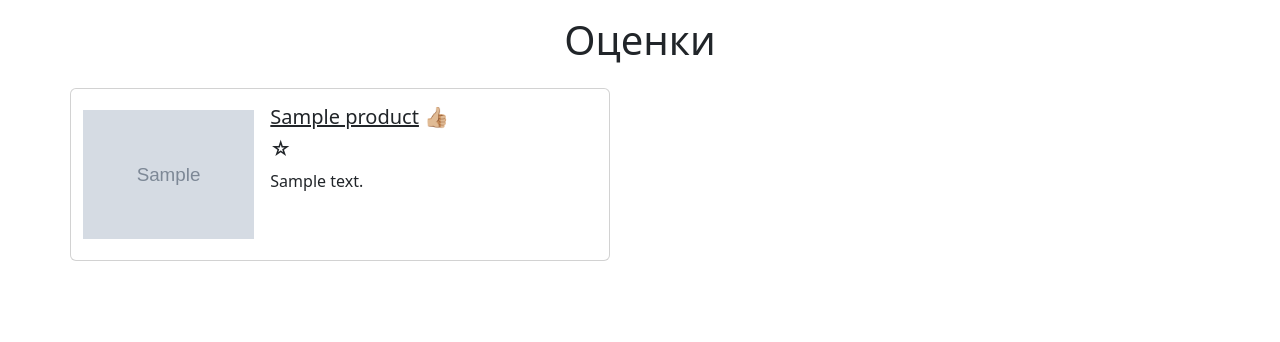
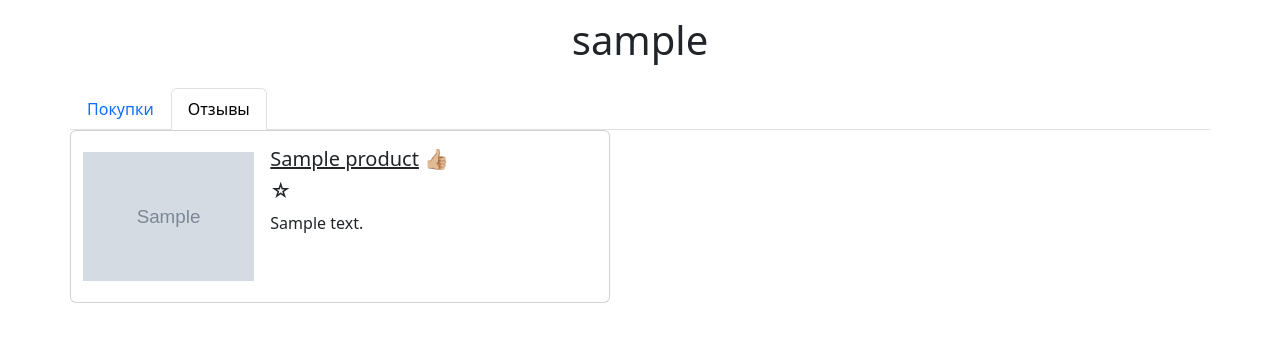
Before and after one commit to iana-b/CosProject, a Django app: a page that uses cosproject/cosapp/templates/user_review.html in a window 1280 px wide. Shown: the part 57-399 px from the top of the page. Run offline with Django 4.2, Linux system fonts and the light colour scheme; tables that the repository leaves empty hold one stand-in row (values such as "Sample post"); grey boxes marked "Sample" are stand-in pictures; some libraries are stand-ins or nearby versions.

Commit message:
add tabs for purchase/review

```diff
--- a/cosproject/cosapp/templates/user_review.html
+++ b/cosproject/cosapp/templates/user_review.html
@@ -5,7 +5,15 @@
 {% block content %}
 <div class="container">
     <div class="row">
-        <p class="h1 text-center mb-4">Оценки</p>
+        <p class="h1 text-center mb-4">{{profile.username}}</p>
+        <ul class="nav nav-tabs">
+          <li class="nav-item">
+            <a class="nav-link" href="{% url 'user_purchase' profile.username %}">Покупки</a>
+          </li>
+          <li class="nav-item">
+            <a class="nav-link active" aria-current="page" href="{% url 'user_review' profile.username %}">Отзывы</a>
+          </li>
+        </ul>
         {% for review in reviews %}
         <div class="card mb-3" style="max-width: 540px;">
           <div class="row g-0">
```
Also changed, not shown: cosproject/cosapp/templates/user_purchase.html (+9 -1 lines).
